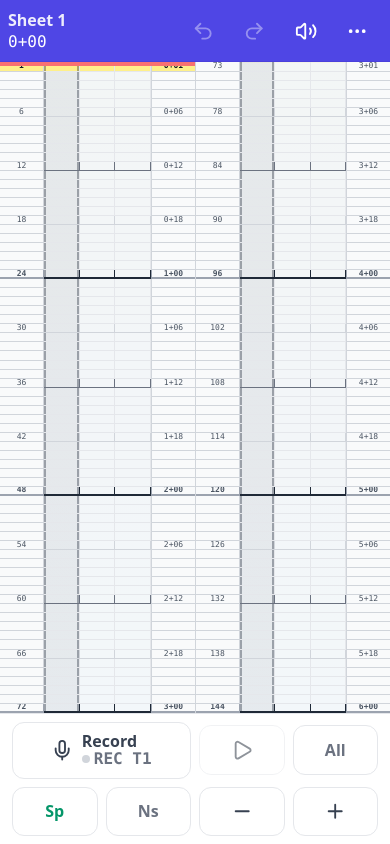
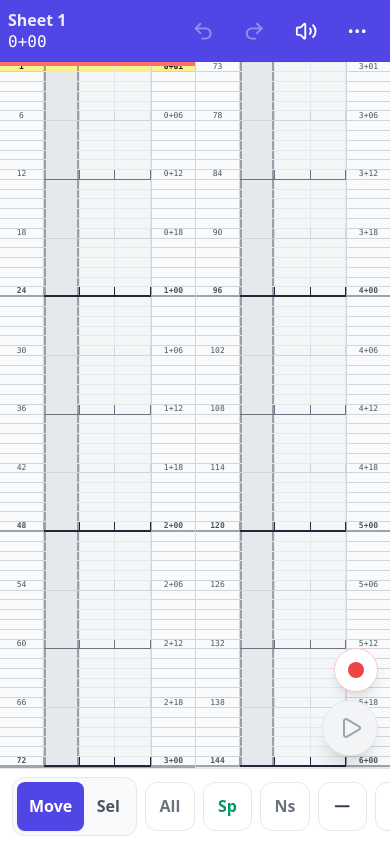
Before and after one commit to stechdrive/komasync, a React (Vite) app: page / in a window 390 px wide. Built offline with nearby package versions, Linux system fonts and the light colour scheme.

Commit message:
fix: split mobile transport and selection controls

```diff
--- a/App.tsx
+++ b/App.tsx
@@ -1,4 +1,5 @@
 import React, { useState, useRef, useEffect, useCallback, useMemo } from 'react';
+import { Pause, Play } from 'lucide-react';
 import { blobToAudioBuffer } from './services/audioProcessor';
 import {
   cutAudioRangeWithSilence,
@@ -182,6 +183,7 @@ const areSelectionRangesEqual = (a: SelectionRange | null, b: SelectionRange | n
 };
 
 export default function App() {
+  const [mobileInteractionMode, setMobileInteractionMode] = useState<'navigate' | 'select'>('navigate');
   const [recordingState, setRecordingState] = useState<RecordingState>(RecordingState.IDLE);
   const [language, setLanguage] = useState<Language>(() => getInitialLanguage());
   const { t, list: tList } = useMemo(() => createI18n(language), [language]);
@@ -878,6 +880,7 @@ export default function App() {
 
   const handleBackgroundClick = () => {
     clearSelectionImmediate();
+    setMobileInteractionMode('navigate');
   };
 
   const handleOpenMuteMenu = useCallback((point: { x: number; y: number }) => {
@@ -2137,6 +2140,7 @@ export default function App() {
 
   const handleSelectionCommit = useCallback(() => {
     flushSelectionUpdates();
+    setMobileInteractionMode('navigate');
   }, [flushSelectionUpdates]);
 
   const handleOpenSelectionMenu = useCallback(
@@ -2590,6 +2594,12 @@ export default function App() {
 
   const totalTimecode = formatTimecode(maxFrames, FPS);
   const hasAudio = tracks.some((t) => t.audioBuffer !== null);
+  const isRecording = recordingState === RecordingState.RECORDING;
+  const isPlaying = recordingState === RecordingState.PLAYING;
+  const isBusy = recordingState === RecordingState.PROCESSING;
+  const isPreparing = isMicPreparing && !isRecording;
+  const canRecordToggle = !isBusy && !isPreparing;
+  const canPlayToggle = hasAudio && !isBusy && !isRecording;
   const mutedCount = tracks.filter((track) => track.isMuted).length;
   const isZoomOutDisabled = sheetZoom <= MIN_SHEET_ZOOM + 0.001;
   const isZoomInDisabled = sheetZoom >= MAX_SHEET_ZOOM - 0.001;
@@ -2644,7 +2654,9 @@ export default function App() {
           isMicReady={isMicReady}
           isMicPreparing={isMicPreparing}
           isAllTracks={editTarget === 'all'}
+          mobileInteractionMode={mobileInteractionMode}
           t={t}
+          onChangeMobileInteractionMode={setMobileInteractionMode}
           onToggleAllTracks={handleToggleAllTracks}
           onInsertOneFrame={() => void handleInsertOneFrame()}
           onDeleteOneFrame={() => void handleDeleteOneFrame()}
@@ -2662,6 +2674,7 @@ export default function App() {
         currentFrame={currentFrame}
         virtualMaxFrames={virtualMaxFrames}
         editTarget={editTarget}
+        mobileInteractionMode={mobileInteractionMode}
         selection={selection}
         t={t}
         fps={FPS}
@@ -2685,6 +2698,60 @@ export default function App() {
         onZoomChange={handleZoomChange}
         onFirstVisibleColumnChange={setViewportFirstColumn}
       />
+
+      <div className="pointer-events-none absolute right-3 bottom-3 z-30 sm:hidden">
+        <div className="pointer-events-auto flex flex-col items-end gap-2">
+          <button
+            type="button"
+            disabled={!canRecordToggle}
+            onClick={() => {
+              setMobileInteractionMode('navigate');
+              if (isRecording) {
+                handleStopRecording();
+              } else {
+                void handleStartRecording();
+              }
+            }}
+            className={`flex h-11 w-11 items-center justify-center rounded-full border shadow-lg transition-colors ${
+              canRecordToggle
+                ? isRecording
+                  ? 'border-red-600 bg-red-50'
+                  : 'border-red-200 bg-white'
+                : 'border-gray-200 bg-gray-100 opacity-60'
+            }`}
+            title={isRecording ? t('transport.recordStop') : t('transport.recordStart')}
+          >
+            {isRecording ? (
+              <span className="h-3.5 w-3.5 rounded-sm bg-red-600" />
+            ) : (
+              <span className="h-4 w-4 rounded-full bg-red-500" />
+            )}
+          </button>
+
+          <button
+            type="button"
+            disabled={!canPlayToggle}
+            onClick={() => {
+              setMobileInteractionMode('navigate');
+              if (isPlaying) {
+                handlePause();
+              } else {
+                handlePlay();
+              }
+            }}
+            className={`flex h-14 w-14 items-center justify-center rounded-full border shadow-xl transition-colors ${
+              canPlayToggle ? 'border-indigo-500 bg-indigo-600 text-white' : 'border-gray-200 bg-gray-100 text-gray-400'
+            }`}
+            title={isPlaying ? t('transport.pauseTitle') : t('transport.playTitle')}
+          >
+            {isPlaying ? (
+              <Pause className="h-6 w-6" />
+            ) : (
+              <Play className="h-6 w-6 translate-x-[1px]" />
+            )}
+          </button>
+        </div>
+      </div>
 
       <EditPalette
         selectionCount={selectionCount}
--- a/components/TimesheetViewport.tsx
+++ b/components/TimesheetViewport.tsx
@@ -11,6 +11,7 @@ type TimesheetViewportProps = {
   currentFrame: number;
   virtualMaxFrames: number;
   editTarget: EditTarget;
+  mobileInteractionMode?: 'navigate' | 'select';
   selection: SelectionRange | null;
   t: Translator;
   fps: number;
@@ -45,6 +46,7 @@ const EDGE_SCROLL_OFFSET = 10;
 const OVERSCAN_COLUMNS = 3;
 const VISIBLE_COLUMNS = 2;
 const MOBILE_PLAYHEAD_LANE_WIDTH = 28;
+const MOBILE_PLAYHEAD_LANE_GAP = 8;
 const MOBILE_SCRUB_RAIL_WIDTH = 44;
 const MOBILE_SCRUB_RAIL_OFFSET = 6;
 
@@ -53,6 +55,7 @@ export const TimesheetViewport: React.FC<TimesheetViewportProps> = ({
   currentFrame,
   virtualMaxFrames: virtualMaxFramesProp,
   editTarget,
+  mobileInteractionMode = 'navigate',
   selection,
   t,
   fps,
@@ -182,8 +185,6 @@ export const TimesheetViewport: React.FC<TimesheetViewportProps> = ({
   }, []);
   const isZoomed = zoom > 1;
   const isAutoScrollEnabled = isAutoScrollActive || isScrubbing;
-  const allowSingleFingerPan = !isIOS && !isZoomed;
-  const touchActionValue: React.CSSProperties['touchAction'] = isZoomed ? 'none' : isIOS ? 'pan-x pan-y' : 'none';
   const pointerEdgeEpsilon = isIOS ? 0 : 1;
   const isCoarsePointer = useMemo(() => {
     if (typeof window === 'undefined' || typeof window.matchMedia !== 'function') return false;
@@ -216,7 +217,16 @@ export const TimesheetViewport: React.FC<TimesheetViewportProps> = ({
   const virtualMaxFrames = Math.max(maxFrames, currentFrame + 1, virtualMaxFramesProp ?? 0);
   const totalColumns = Math.max(2, Math.ceil(virtualMaxFrames / framesPerColumn));
   const isMobileTimesheetLayout = isCoarsePointer && viewportWidth > 0 && viewportWidth < 900;
+  const isMobileSelectionMode = isMobileTimesheetLayout && mobileInteractionMode === 'select';
   const visibleColumnCount = isMobileTimesheetLayout ? 1 : VISIBLE_COLUMNS;
+  const allowSingleFingerPan = !isIOS && !isZoomed;
+  const touchActionValue: React.CSSProperties['touchAction'] = isMobileSelectionMode
+    ? 'none'
+    : isZoomed
+      ? 'none'
+      : isIOS
+        ? 'pan-x pan-y'
+        : 'none';
 
   useEffect(() => {
     const el = scrollRef.current;
@@ -1611,7 +1621,9 @@ export const TimesheetViewport: React.FC<TimesheetViewportProps> = ({
           x: e.clientX,
           y: e.clientY,
         };
-        selectionAnchorRef.current = target.frame;
+        if (isMobileSelectionMode || !isMobileTimesheetLayout) {
+          selectionAnchorRef.current = target.frame;
+        }
         startLongPressMenu(e, target);
         return;
       }
@@ -1754,6 +1766,26 @@ export const TimesheetViewport: React.FC<TimesheetViewportProps> = ({
     }
 
     const pendingTouch = pendingTapRef.current;
+    if (
+      pendingTouch &&
+      pendingTouch.pointerType === 'touch' &&
+      selectionAnchorRef.current === null &&
+      isMobileTimesheetLayout
+    ) {
+      const dx = e.clientX - pendingTouch.x;
+      const dy = e.clientY - pendingTouch.y;
+      if (Math.hypot(dx, dy) > 6) {
+        pendingTapRef.current = null;
+        clearLongPressTimer();
+        longPressPointRef.current = null;
+        if (allowSingleFingerPan) {
+          startPan(e);
+          updatePan(e);
+        }
+        return;
+      }
+    }
+
     if (
       pendingTouch &&
       pendingTouch.pointerType === 'touch' &&
@@ -1930,7 +1962,8 @@ export const TimesheetViewport: React.FC<TimesheetViewportProps> = ({
       onSelectionChange?.(null);
     }
 
-    if (pending.pointerType !== 'mouse' && !hitSelection) {
+    const shouldCreateTouchSelection = pending.pointerType !== 'mouse' && (!isMobileTimesheetLayout || isMobileSelectionMode);
+    if (shouldCreateTouchSelection && !hitSelection) {
       const range = { startFrame: pending.frame, endFrame: pending.frame };
       selectionRangeRef.current = range;
       onSelectionChange?.(range);
@@ -1939,11 +1972,16 @@ export const TimesheetViewport: React.FC<TimesheetViewportProps> = ({
     if (pending.pointerType === 'mouse') {
       suppressBackdropClickRef.current = true;
     }
-    onFrameTap(pending.frame);
+    if (!isMobileSelectionMode || !isMobileTimesheetLayout) {
+      onFrameTap(pending.frame);
+    }
     if (pending.trackId) onTrackSelect?.(pending.trackId);
     pendingTapRef.current = null;
     selectionAnchorRef.current = null;
     stopMouseSelectionCursor();
+    if (isMobileSelectionMode && pending.pointerType !== 'mouse') {
+      onSelectionCommit?.();
+    }
   };
 
   const handlePointerCancel = (e: React.PointerEvent) => {
@@ -1986,7 +2024,11 @@ export const TimesheetViewport: React.FC<TimesheetViewportProps> = ({
             ? {
                 position: 'absolute',
                 top: 0,
-                right: MOBILE_SCRUB_RAIL_WIDTH + MOBILE_PLAYHEAD_LANE_WIDTH + MOBILE_SCRUB_RAIL_OFFSET,
+                right:
+                  MOBILE_SCRUB_RAIL_WIDTH +
+                  MOBILE_PLAYHEAD_LANE_WIDTH +
+                  MOBILE_SCRUB_RAIL_OFFSET +
+                  MOBILE_PLAYHEAD_LANE_GAP,
                 bottom: 0,
                 left: 0,
               }
@@ -2075,7 +2117,7 @@ export const TimesheetViewport: React.FC<TimesheetViewportProps> = ({
       </div>
       {isMobileTimesheetLayout && (
         <div
-          className="pointer-events-none absolute top-0 bottom-0 z-20 border-l border-red-100/80 bg-red-50/65"
+          className="pointer-events-none absolute top-0 bottom-0 z-20 border-l border-r border-red-100 bg-white shadow-[-2px_0_8px_rgba(15,23,42,0.04)]"
           style={{
             width: `${MOBILE_PLAYHEAD_LANE_WIDTH}px`,
             right: `${MOBILE_SCRUB_RAIL_WIDTH + MOBILE_SCRUB_RAIL_OFFSET}px`,
--- a/components/TransportDock.tsx
+++ b/components/TransportDock.tsx
@@ -4,6 +4,8 @@ import { RecordingState } from '@/types';
 import { useLongPressTooltip } from '@/hooks/useLongPressTooltip';
 import { LongPressTooltip } from '@/components/LongPressTooltip';
 import type { Translator } from '@/domain/i18n';
+
+type MobileInteractionMode = 'navigate' | 'select';
 
 type TransportDockProps = {
   recordingState: RecordingState;
@@ -12,7 +14,9 @@ type TransportDockProps = {
   isMicReady: boolean;
   isMicPreparing: boolean;
   isAllTracks: boolean;
+  mobileInteractionMode: MobileInteractionMode;
   t: Translator;
+  onChangeMobileInteractionMode: (mode: MobileInteractionMode) => void;
   onToggleAllTracks: () => void;
   onInsertOneFrame: () => void;
   onDeleteOneFrame: () => void;
@@ -31,7 +35,9 @@ export const TransportDock: React.FC<TransportDockProps> = ({
   isMicReady,
   isMicPreparing,
   isAllTracks,
+  mobileInteractionMode,
   t,
+  onChangeMobileInteractionMode,
   onToggleAllTracks,
   onInsertOneFrame,
   onDeleteOneFrame,
@@ -63,13 +69,117 @@ export const TransportDock: React.FC<TransportDockProps> = ({
 
   return (
     <div className="safe-area-bottom bg-white border-t border-gray-200">
-      <div className="px-3 py-2 grid grid-cols-4 items-center gap-2 sm:flex sm:flex-wrap sm:items-center sm:content-start sm:gap-x-2 sm:gap-y-2">
+      <div className="sm:hidden overflow-x-auto overscroll-x-contain px-3 py-2">
+        <div className="flex min-w-max items-center gap-2">
+          <div className="flex shrink-0 rounded-xl border border-gray-200 bg-gray-50 p-1">
+            <button
+              type="button"
+              onClick={() => onChangeMobileInteractionMode('navigate')}
+              className={`min-w-[3rem] h-[var(--control-size)] rounded-lg px-3 text-[var(--ui-sm)] font-bold transition-colors ${
+                mobileInteractionMode === 'navigate'
+                  ? 'bg-indigo-600 text-white shadow-sm'
+                  : 'text-gray-600'
+              }`}
+              title={t('transport.navigateTitle')}
+            >
+              {t('transport.navigateLabel')}
+            </button>
+            <button
+              type="button"
+              onClick={() => onChangeMobileInteractionMode('select')}
+              className={`min-w-[3rem] h-[var(--control-size)] rounded-lg px-3 text-[var(--ui-sm)] font-bold transition-colors ${
+                mobileInteractionMode === 'select'
+                  ? 'bg-indigo-600 text-white shadow-sm'
+                  : 'text-gray-600'
+              }`}
+              title={t('transport.selectTitle')}
+            >
+              {t('transport.selectLabel')}
+            </button>
+          </div>
+
+          <button
+            type="button"
+            onClick={onToggleAllTracks}
+            {...tooltipProps}
+            className={`w-[var(--control-size)] h-[var(--control-size)] rounded-xl border flex items-center justify-center transition-colors font-bold shrink-0 ${
+              isAllTracks ? 'bg-blue-600 text-white border-blue-500' : 'border-gray-200 text-gray-500 hover:bg-gray-100'
+            }`}
+            title={t('transport.allTracksTitle')}
+          >
+            {t('transport.allTracksLabel')}
+          </button>
+
+          <button
+            type="button"
+            disabled={!canStepFrame}
+            onClick={onMarkSpeechFrame}
+            {...tooltipProps}
+            className={`w-[var(--control-size)] h-[var(--control-size)] rounded-xl border flex items-center justify-center transition-colors font-bold shrink-0 ${
+              canStepFrame
+                ? 'border-gray-200 text-emerald-600 hover:border-indigo-400 hover:bg-indigo-50'
+                : 'opacity-50 border-gray-200'
+            }`}
+            title={t('transport.markSpeechTitle')}
+          >
+            {t('transport.markSpeechLabel')}
+          </button>
+
+          <button
+            type="button"
+            disabled={!canStepFrame}
+            onClick={onMarkNonSpeechFrame}
+            {...tooltipProps}
+            className={`w-[var(--control-size)] h-[var(--control-size)] rounded-xl border flex items-center justify-center transition-colors font-bold shrink-0 ${
+              canStepFrame
+                ? 'border-gray-200 text-gray-500 hover:border-indigo-400 hover:bg-indigo-50'
+                : 'opacity-50 border-gray-200'
+            }`}
+            title={t('transport.markNonSpeechTitle')}
+          >
+            {t('transport.markNonSpeechLabel')}
+          </button>
+
+          <button
+            type="button"
+            disabled={isBusy || isRecording || isPlaying}
+            onClick={onDeleteOneFrame}
+            {...tooltipProps}
+            className={`w-[var(--control-size)] h-[var(--control-size)] rounded-xl border flex items-center justify-center transition-colors shrink-0 ${
+              isBusy || isRecording || isPlaying
+                ? 'opacity-50 border-gray-200'
+                : 'border-gray-200 text-gray-700 hover:border-indigo-400 hover:bg-indigo-50'
+            }`}
+            title={t('transport.deleteFrameTitle')}
+          >
+            <Minus className="w-[var(--control-icon)] h-[var(--control-icon)]" />
+          </button>
+
+          <button
+            type="button"
+            disabled={isBusy || isRecording || isPlaying}
+            onClick={onInsertOneFrame}
+            {...tooltipProps}
+            className={`w-[var(--control-size)] h-[var(--control-size)] rounded-xl border flex items-center justify-center transition-colors shrink-0 ${
+              isBusy || isRecording || isPlaying
+                ? 'opacity-50 border-gray-200'
+                : 'border-gray-200 text-gray-700 hover:border-indigo-400 hover:bg-indigo-50'
+            }`}
+            title={t('transport.insertFrameTitle')}
+          >
+            <Plus className="w-[var(--control-icon)] h-[var(--control-icon)]" />
+          </button>
+        </div>
+      </div>
+
+      <div className="hidden sm:block px-3 py-2">
+        <div className="flex flex-wrap items-center content-start gap-x-2 gap-y-2">
           <button
             type="button"
             disabled={!canRecordToggle}
             onClick={isRecording ? onStopRecording : onStartRecording}
             {...tooltipProps}
-          className={`col-span-2 sm:flex-1 h-[var(--record-h)] rounded-xl border flex items-center justify-center gap-2 font-bold transition-all active:scale-[0.98] ${
+            className={`h-[var(--record-h)] min-w-[12rem] sm:min-w-0 sm:flex-1 rounded-xl border flex items-center justify-center gap-2 font-bold transition-all active:scale-[0.98] shrink-0 ${
               isRecording
                 ? 'border-red-500 bg-red-50 text-red-600'
                 : isPreparing
@@ -104,7 +214,7 @@ export const TransportDock: React.FC<TransportDockProps> = ({
             disabled={!canPlayToggle}
             onClick={isPlaying ? onPause : onPlay}
             {...tooltipProps}
-          className={`w-full sm:w-[calc(var(--control-size)*1.8)] h-[var(--control-size)] rounded-xl border flex items-center justify-center transition-colors ${
+            className={`w-[calc(var(--control-size)*1.8)] h-[var(--control-size)] rounded-xl border flex items-center justify-center transition-colors shrink-0 ${
               canPlayToggle ? 'border-gray-200 hover:border-indigo-400 hover:bg-indigo-50 text-gray-700' : 'opacity-50 border-gray-200'
             }`}
             title={isPlaying ? t('transport.pauseTitle') : t('transport.playTitle')}
@@ -120,7 +230,7 @@ export const TransportDock: React.FC<TransportDockProps> = ({
             type="button"
             onClick={onToggleAllTracks}
             {...tooltipProps}
-          className={`w-full sm:w-[var(--control-size)] h-[var(--control-size)] rounded-xl border flex items-center justify-center transition-colors font-bold ${
+            className={`w-[var(--control-size)] h-[var(--control-size)] rounded-xl border flex items-center justify-center transition-colors font-bold shrink-0 ${
               isAllTracks ? 'bg-blue-600 text-white border-blue-500' : 'border-gray-200 text-gray-500 hover:bg-gray-100'
             }`}
             title={t('transport.allTracksTitle')}
@@ -133,7 +243,7 @@ export const TransportDock: React.FC<TransportDockProps> = ({
             disabled={!canStepFrame}
             onClick={onMarkSpeechFrame}
             {...tooltipProps}
-          className={`w-full sm:w-[var(--control-size)] h-[var(--control-size)] rounded-xl border flex items-center justify-center transition-colors font-bold ${
+            className={`w-[var(--control-size)] h-[var(--control-size)] rounded-xl border flex items-center justify-center transition-colors font-bold shrink-0 ${
               canStepFrame
                 ? 'border-gray-200 text-emerald-600 hover:border-indigo-400 hover:bg-indigo-50'
                 : 'opacity-50 border-gray-200'
@@ -148,7 +258,7 @@ export const TransportDock: React.FC<TransportDockProps> = ({
             disabled={!canStepFrame}
             onClick={onMarkNonSpeechFrame}
             {...tooltipProps}
-          className={`w-full sm:w-[var(--control-size)] h-[var(--control-size)] rounded-xl border flex items-center justify-center transition-colors font-bold ${
+            className={`w-[var(--control-size)] h-[var(--control-size)] rounded-xl border flex items-center justify-center transition-colors font-bold shrink-0 ${
               canStepFrame
                 ? 'border-gray-200 text-gray-500 hover:border-indigo-400 hover:bg-indigo-50'
                 : 'opacity-50 border-gray-200'
@@ -163,7 +273,7 @@ export const TransportDock: React.FC<TransportDockProps> = ({
             disabled={isBusy || isRecording || isPlaying}
             onClick={onDeleteOneFrame}
             {...tooltipProps}
-          className={`w-full sm:w-[var(--control-size)] h-[var(--control-size)] rounded-xl border flex items-center justify-center transition-colors ${
+            className={`w-[var(--control-size)] h-[var(--control-size)] rounded-xl border flex items-center justify-center transition-colors shrink-0 ${
               isBusy || isRecording || isPlaying
                 ? 'opacity-50 border-gray-200'
                 : 'border-gray-200 text-gray-700 hover:border-indigo-400 hover:bg-indigo-50'
@@ -178,7 +288,7 @@ export const TransportDock: React.FC<TransportDockProps> = ({
             disabled={isBusy || isRecording || isPlaying}
             onClick={onInsertOneFrame}
             {...tooltipProps}
-          className={`w-full sm:w-[var(--control-size)] h-[var(--control-size)] rounded-xl border flex items-center justify-center transition-colors ${
+            className={`w-[var(--control-size)] h-[var(--control-size)] rounded-xl border flex items-center justify-center transition-colors shrink-0 ${
               isBusy || isRecording || isPlaying
                 ? 'opacity-50 border-gray-200'
                 : 'border-gray-200 text-gray-700 hover:border-indigo-400 hover:bg-indigo-50'
@@ -188,6 +298,7 @@ export const TransportDock: React.FC<TransportDockProps> = ({
             <Plus className="w-[var(--control-icon)] h-[var(--control-icon)]" />
           </button>
         </div>
+      </div>
 
       <LongPressTooltip tooltip={tooltip} />
     </div>
--- a/domain/i18n.ts
+++ b/domain/i18n.ts
@@ -33,6 +33,10 @@ const messages: I18nMessages = {
       recordTrackIndicator: 'REC T{track}',
       playTitle: '再生',
       pauseTitle: '一時停止',
+      navigateTitle: '移動モード',
+      navigateLabel: '移',
+      selectTitle: '選択モード',
+      selectLabel: '選',
       allTracksTitle: '全トラック',
       allTracksLabel: '全',
       markSpeechTitle: '選択範囲にセリフを適用（なければ1コマ）',
@@ -267,6 +271,10 @@ const messages: I18nMessages = {
       recordTrackIndicator: 'REC T{track}',
       playTitle: 'Play',
       pauseTitle: 'Pause',
+      navigateTitle: 'Move mode',
+      navigateLabel: 'Move',
+      selectTitle: 'Select mode',
+      selectLabel: 'Sel',
       allTracksTitle: 'All tracks',
       allTracksLabel: 'All',
       markSpeechTitle: 'Apply speech to selection (or 1 frame)',
```
Lines whose indentation alone changed are shown as unchanged.
